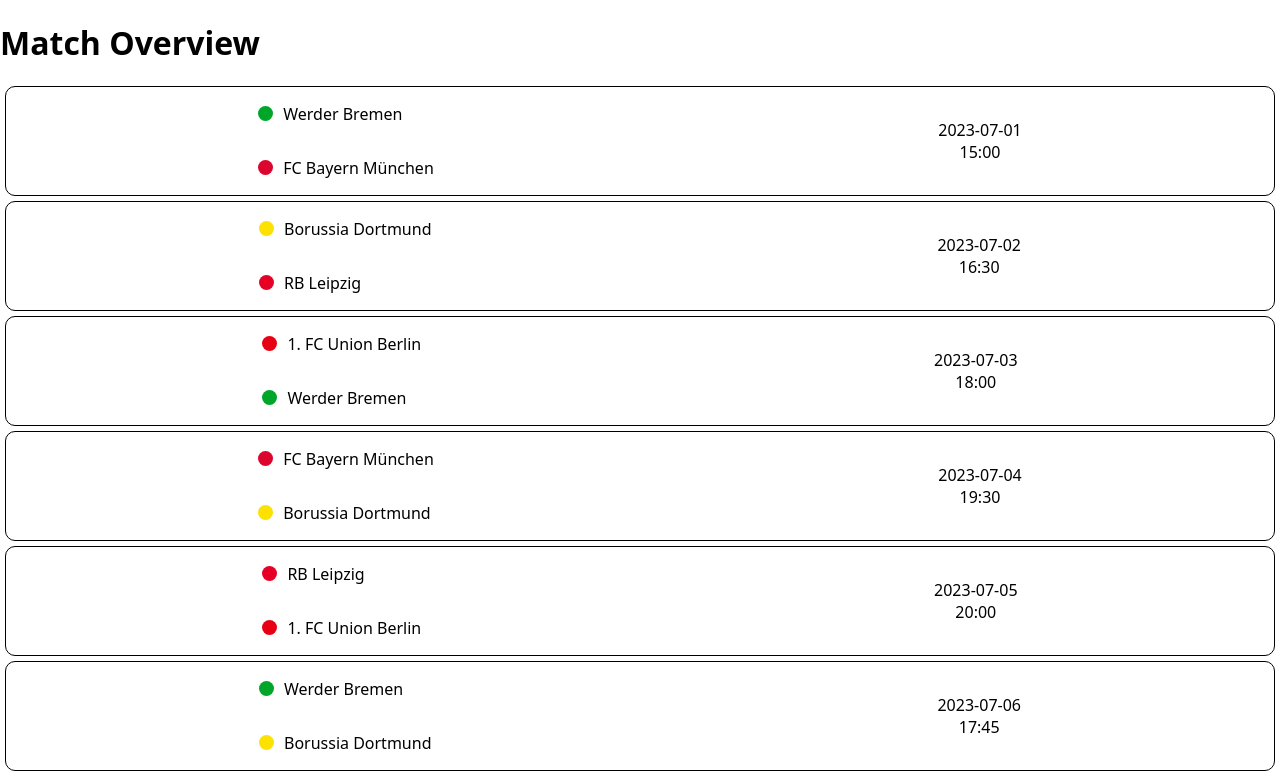
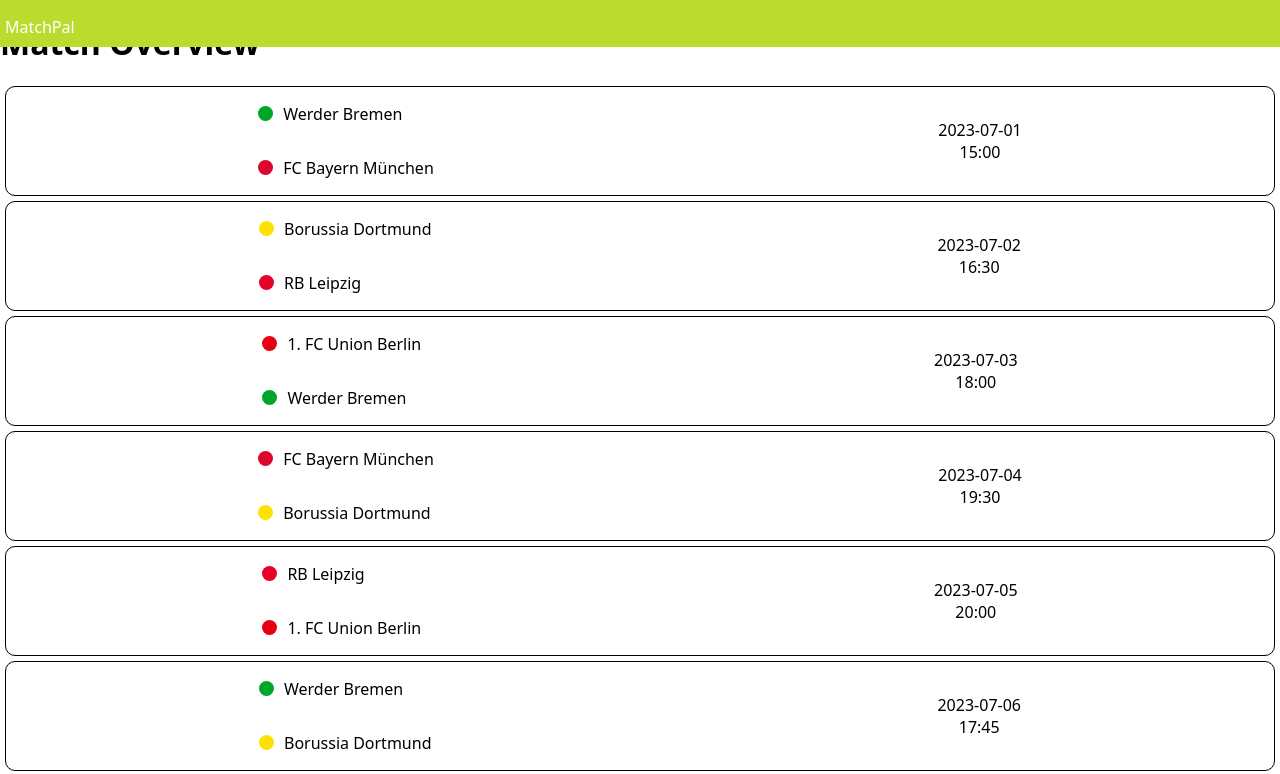
Before and after one commit to sebastianwel/MatchPal, a Next.js app: page / in a window 1280 px wide. Shown: the top 774 px of the page. Built offline with nearby package versions, Linux system fonts and the light colour scheme.

Commit message:
Add Header component and some styling

```diff
--- /dev/null
+++ b/components/AppHeader/AppHeader.js
@@ -0,0 +1,21 @@
+import styled from "styled-components";
+
+
+export default function AppHeader(){
+return(
+    <Header>
+        <p>MatchPal</p>
+    </Header>
+)
+}
+
+const Header = styled.header`
+    background-color: #BBDC2F;
+    color: #fff;
+    padding-left: 5px;
+    position: fixed;
+    top: 0px;
+    width: 100%;
+    margin-bottom: 10px;
+    height: 47px;
+`
--- a/pages/index.js
+++ b/pages/index.js
@@ -1,9 +1,13 @@
 import MatchList from "../components/MatchList";
+import AppHeader from "../components/AppHeader/AppHeader";
 
 export default function Home() {
   return (
+    <>
+    <AppHeader/>
     <main>
       <MatchList/>
     </main>
+    </>
   );
 }
```
